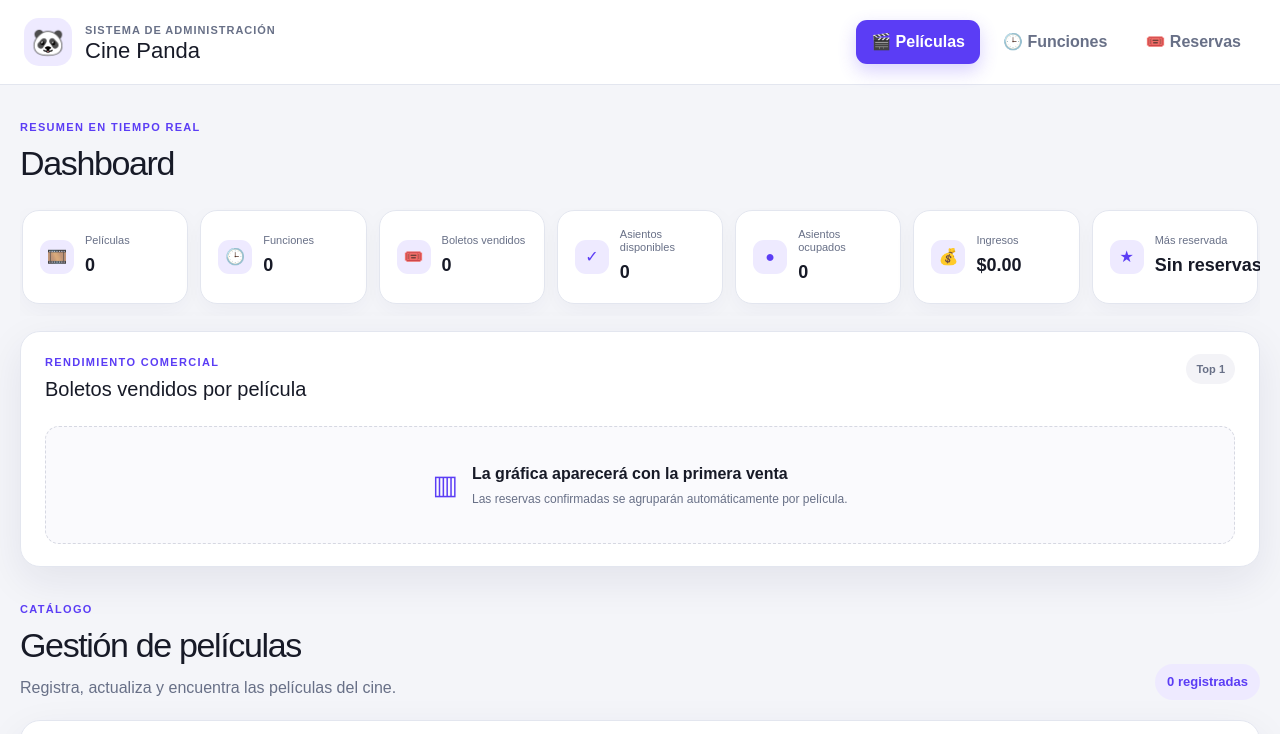
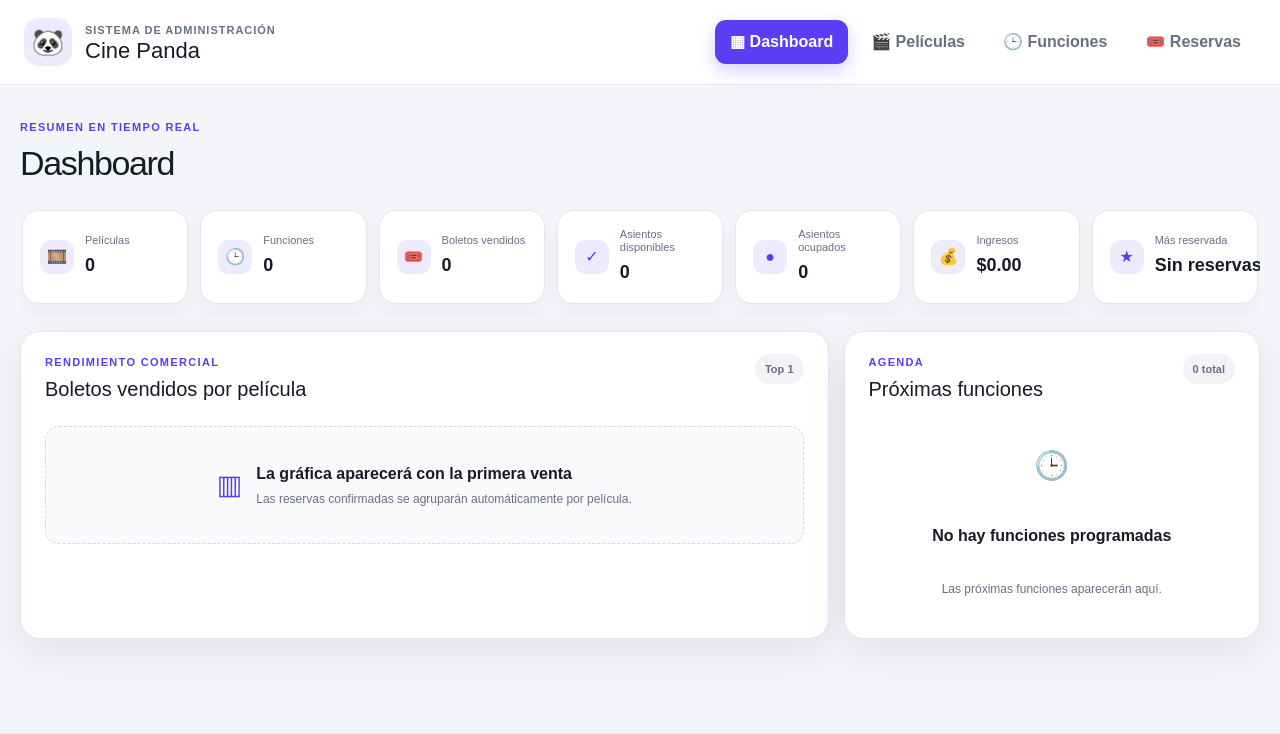
Before and after one commit to Willrdgz/cine-panda_RR210930_OE210860, a Next.js app: page / in a window 1280 px wide. Shown: the top 734 px of the page. Built offline with nearby package versions, Linux system fonts and the light colour scheme.

Commit message:
feat: separar dashboard y mostrar proximas funciones

```diff
--- a/app/globals.css
+++ b/app/globals.css
@@ -46,7 +46,8 @@ footer { padding: 24px; color: var(--muted); text-align: center; border-top: 1px
 .estadistica-icono { display: grid; flex: 0 0 34px; place-items: center; width: 34px; height: 34px; color: var(--primario); border-radius: 11px; background: var(--primario-suave); }
 .tarjeta-estadistica p { margin: 0 0 5px; color: var(--muted); font-size: 11px; line-height: 1.2; }
 .tarjeta-estadistica strong { display: block; max-width: 115px; overflow: hidden; font-size: 18px; text-overflow: ellipsis; white-space: nowrap; }
-.grafica-ventas { margin-top: 15px; padding: 22px 24px; border: 1px solid var(--borde); border-radius: 20px; background: var(--panel); box-shadow: var(--sombra); }
+.dashboard-detalle-grid { display: grid; grid-template-columns: minmax(0, 1.65fr) minmax(300px, .85fr); gap: 15px; margin-top: 15px; }
+.grafica-ventas, .proximas-funciones { padding: 22px 24px; border: 1px solid var(--borde); border-radius: 20px; background: var(--panel); box-shadow: var(--sombra); }
 .grafica-encabezado { display: flex; align-items: flex-start; justify-content: space-between; gap: 18px; margin-bottom: 22px; }
 .grafica-encabezado h3 { margin: 4px 0 0; font-size: 20px; }
 .grafica-encabezado > span { padding: 7px 10px; color: var(--muted); font-size: 11px; font-weight: 800; border-radius: 999px; background: #f3f3f7; }
@@ -63,6 +64,19 @@ footer { padding: 24px; color: var(--muted); text-align: center; border-top: 1px
 .grafica-vacia > span { color: var(--primario); font-size: 27px; }
 .grafica-vacia strong { display: block; margin-bottom: 4px; color: var(--texto); }
 .grafica-vacia p { margin: 0; font-size: 12px; }
+.lista-proximas-funciones { display: grid; gap: 10px; margin: 0; padding: 0; list-style: none; }
+.lista-proximas-funciones li { display: grid; grid-template-columns: 57px minmax(0, 1fr); align-items: center; gap: 12px; padding: 10px; border-radius: 12px; background: #f8f8fb; }
+.lista-proximas-funciones time { display: grid; place-items: center; align-self: stretch; padding: 6px; color: var(--primario); text-align: center; border-radius: 9px; background: var(--primario-suave); }
+.lista-proximas-funciones time strong { font-size: 12px; text-transform: capitalize; }
+.lista-proximas-funciones time span { color: var(--muted); font-size: 10px; }
+.lista-proximas-funciones li > div { min-width: 0; }
+.lista-proximas-funciones li > div strong, .lista-proximas-funciones li small { display: block; overflow: hidden; text-overflow: ellipsis; white-space: nowrap; }
+.lista-proximas-funciones li > div strong { margin-bottom: 5px; font-size: 13px; }
+.lista-proximas-funciones li small { color: var(--muted); font-size: 11px; }
+.funciones-vacias { display: grid; place-items: center; min-height: 190px; color: var(--muted); text-align: center; }
+.funciones-vacias > span { color: var(--primario); font-size: 28px; }
+.funciones-vacias strong { color: var(--texto); }
+.funciones-vacias p { margin: -5px 0 0; font-size: 12px; }
 
 .modulo { animation: aparecer .24s ease; }
 @keyframes aparecer { from { opacity: 0; transform: translateY(8px); } }
@@ -140,6 +154,7 @@ td small { margin-top: 3px; color: var(--muted); }
   .rejilla-formulario, .rejilla-formulario.cuatro { grid-template-columns: repeat(2, 1fr); }
   .filtros { grid-template-columns: repeat(2, 1fr); }
   .reserva-layout { grid-template-columns: 320px 1fr; }
+  .dashboard-detalle-grid { grid-template-columns: 1fr; }
 }
 @media (max-width: 760px) {
   .encabezado { position: static; flex-direction: column; align-items: stretch; padding: 16px 20px; }
--- a/components/AplicacionCine.tsx
+++ b/components/AplicacionCine.tsx
@@ -6,16 +6,17 @@ import GestionFunciones from "./GestionFunciones";
 import GestionPeliculas from "./GestionPeliculas";
 import FormularioReserva from "./FormularioReserva";
 
-type Seccion = "peliculas" | "funciones" | "reservas";
+type Seccion = "dashboard" | "peliculas" | "funciones" | "reservas";
 
 const opciones: { id: Seccion; etiqueta: string; icono: string }[] = [
+  { id: "dashboard", etiqueta: "Dashboard", icono: "▦" },
   { id: "peliculas", etiqueta: "Películas", icono: "🎬" },
   { id: "funciones", etiqueta: "Funciones", icono: "🕒" },
   { id: "reservas", etiqueta: "Reservas", icono: "🎟️" },
 ];
 
 export default function AplicacionCine() {
-  const [seccion, setSeccion] = useState<Seccion>("peliculas");
+  const [seccion, setSeccion] = useState<Seccion>("dashboard");
 
   return (
     <div className="app-shell">
@@ -42,7 +43,7 @@ export default function AplicacionCine() {
       </header>
 
       <main>
-        <Dashboard />
+        {seccion === "dashboard" && <Dashboard />}
         {seccion === "peliculas" && <GestionPeliculas />}
         {seccion === "funciones" && <GestionFunciones />}
         {seccion === "reservas" && <FormularioReserva />}
--- a/components/Dashboard.tsx
+++ b/components/Dashboard.tsx
@@ -1,11 +1,14 @@
 "use client";
 
 import { useAppSelector } from "@/redux/hooks";
+
+const instanteInicial = Date.now();
 
 export default function Dashboard() {
   const peliculas = useAppSelector((state) => state.peliculas.items);
   const funciones = useAppSelector((state) => state.funciones.items);
   const reservas = useAppSelector((state) => state.reservas.items);
+  const salas = useAppSelector((state) => state.salas.items);
 
   const boletosVendidos = reservas.reduce(
     (total, reserva) => total + reserva.cantidadBoletos,
@@ -64,6 +67,24 @@ export default function Dashboard() {
     ...ventasPorPelicula.map((venta) => venta.boletos),
   );
 
+  const proximasFunciones = funciones
+    .filter(
+      (funcion) =>
+        Date.parse(`${funcion.fecha}T${funcion.hora}`) >= instanteInicial,
+    )
+    .toSorted(
+      (funcionA, funcionB) =>
+        `${funcionA.fecha}T${funcionA.hora}`.localeCompare(
+          `${funcionB.fecha}T${funcionB.hora}`,
+        ),
+    )
+    .slice(0, 4);
+
+  const nombrePelicula = (codigo: string) =>
+    peliculas.find((pelicula) => pelicula.codigo === codigo)?.nombre ?? codigo;
+  const nombreSala = (id: string) =>
+    salas.find((sala) => sala.id === id)?.nombre ?? id;
+
   const tarjetas = [
     ["Películas", peliculas.length, "🎞️"],
     ["Funciones", funciones.length, "🕒"],
@@ -93,6 +114,7 @@ export default function Dashboard() {
           </article>
         ))}
       </div>
+      <div className="dashboard-detalle-grid">
         <article className="grafica-ventas" aria-labelledby="grafica-ventas-titulo">
           <div className="grafica-encabezado">
             <div>
@@ -136,6 +158,53 @@ export default function Dashboard() {
             </div>
           )}
         </article>
+
+        <article
+          className="proximas-funciones"
+          aria-labelledby="proximas-funciones-titulo"
+        >
+          <div className="grafica-encabezado">
+            <div>
+              <p className="eyebrow">Agenda</p>
+              <h3 id="proximas-funciones-titulo">Próximas funciones</h3>
+            </div>
+            <span>{funciones.length} total</span>
+          </div>
+
+          {proximasFunciones.length ? (
+            <ol className="lista-proximas-funciones">
+              {proximasFunciones.map((funcion) => {
+                const asientosLibres = funcion.asientos.filter(
+                  (asiento) => asiento.estado !== "ocupado",
+                ).length;
+                return (
+                  <li key={funcion.id}>
+                    <time dateTime={`${funcion.fecha}T${funcion.hora}`}>
+                      <strong>
+                        {new Date(`${funcion.fecha}T12:00:00`).toLocaleDateString(
+                          "es-SV",
+                          { day: "2-digit", month: "short" },
+                        )}
+                      </strong>
+                      <span>{funcion.hora}</span>
+                    </time>
+                    <div>
+                      <strong>{nombrePelicula(funcion.peliculaCodigo)}</strong>
+                      <small>{nombreSala(funcion.salaId)} · {asientosLibres} libres</small>
+                    </div>
+                  </li>
+                );
+              })}
+            </ol>
+          ) : (
+            <div className="funciones-vacias">
+              <span aria-hidden="true">🕒</span>
+              <strong>No hay funciones programadas</strong>
+              <p>Las próximas funciones aparecerán aquí.</p>
+            </div>
+          )}
+        </article>
+      </div>
     </section>
   );
 }
```
Lines whose indentation alone changed are shown as unchanged.
